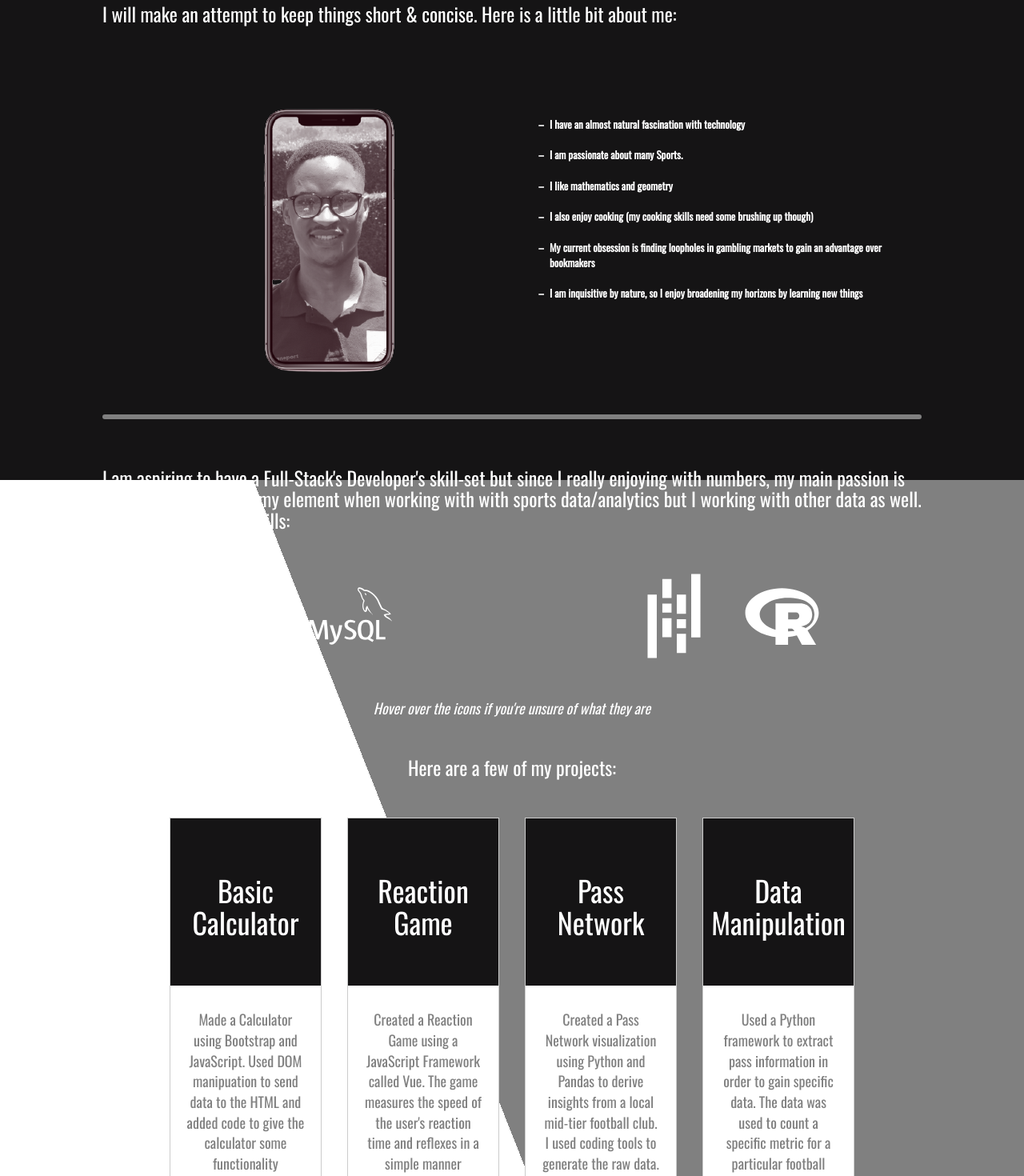
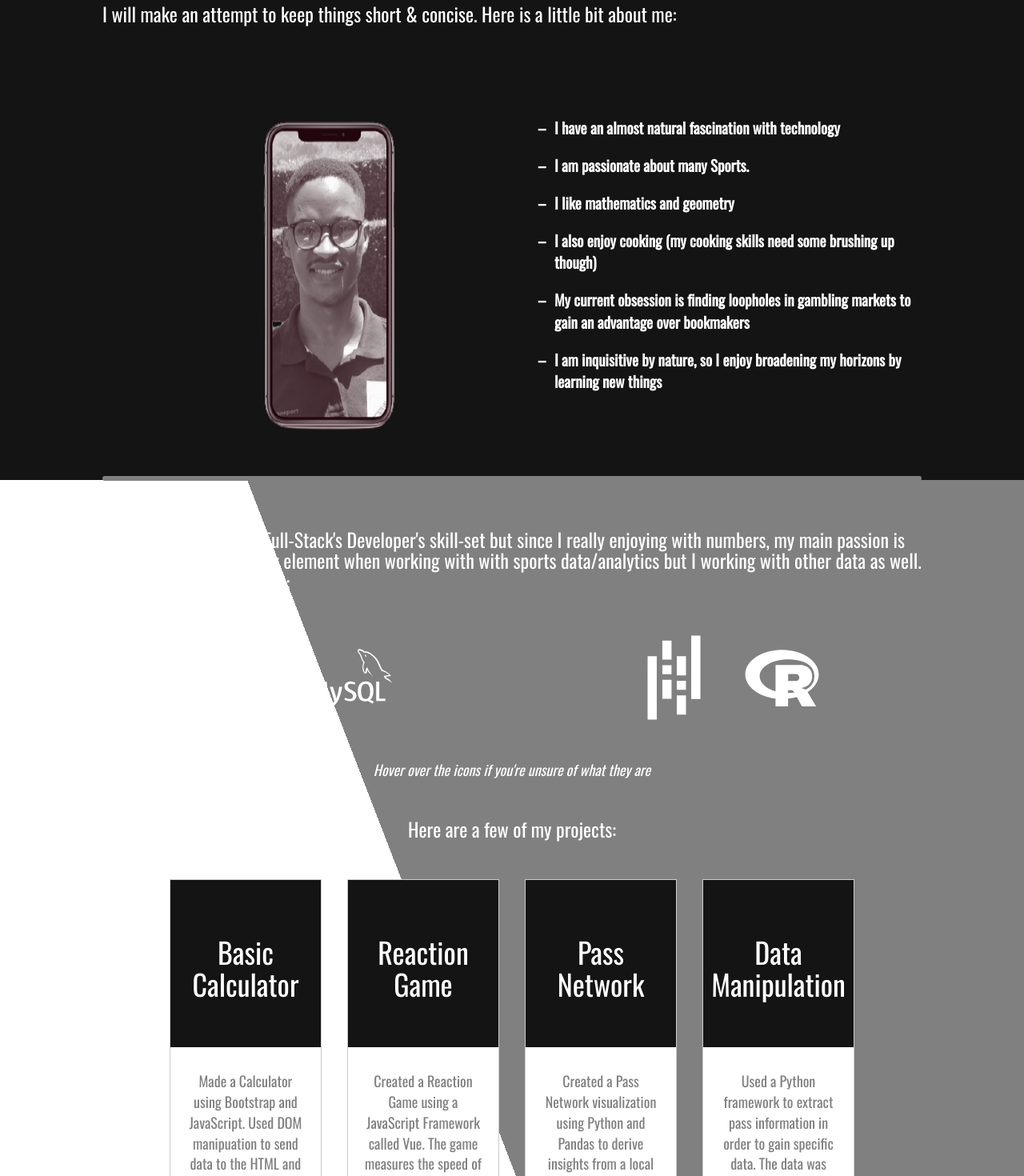
Before and after one commit to kagopooe/vue-portfolio, a Vue app: page / in a window 1280 px wide. Shown: the part 200-1670 px from the top of the page at 80% size. Built offline with nearby package versions, Linux system fonts and the light colour scheme; some icons are missing.

Commit message:
wip: updates

```diff
--- a/src/components/Home.vue
+++ b/src/components/Home.vue
@@ -112,7 +112,7 @@
         </div>
         <div class="card-body">
           <p>
-            Created a Pass Network visualization using Python and Pandas to derive insights from a local mid-tier football club. I used coding tools to generate the raw data.
+            Created a Pass Network visualization using Python and Pandas to derive insights from a local football club. I used coding tools to generate the raw data.
           </p>
           <a href="#" class="btn" target="_blank">Github</a>
           <a href="#" class="btn" target="_blank">Live</a>
@@ -346,7 +346,7 @@ header {
 
 header h2 {
   font-weight: bolder;
-  cursor: cell;
+  cursor: default;
   width: 407px;
 }
 
@@ -354,7 +354,7 @@ header h3 {
   font-style: italic;
   color: silver;
   margin-top: -5px;
-  cursor: cell;
+  cursor: default;
   width: 450px;
 }
 
@@ -374,7 +374,7 @@ header h3 {
 
 #about-text {
   margin: 85px 0px;
-  font-size: 1.3rem;
+  font-size: 1.9rem;
   list-style: none;
   padding-left: 1em;
   font-weight: bold;
```
